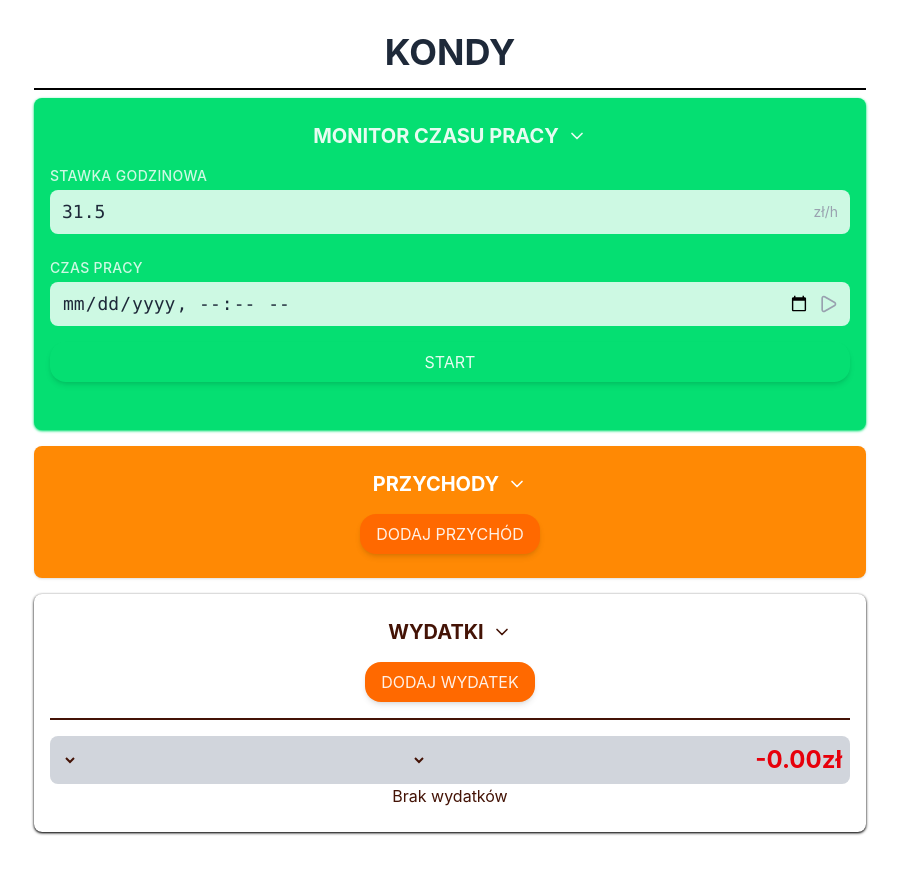
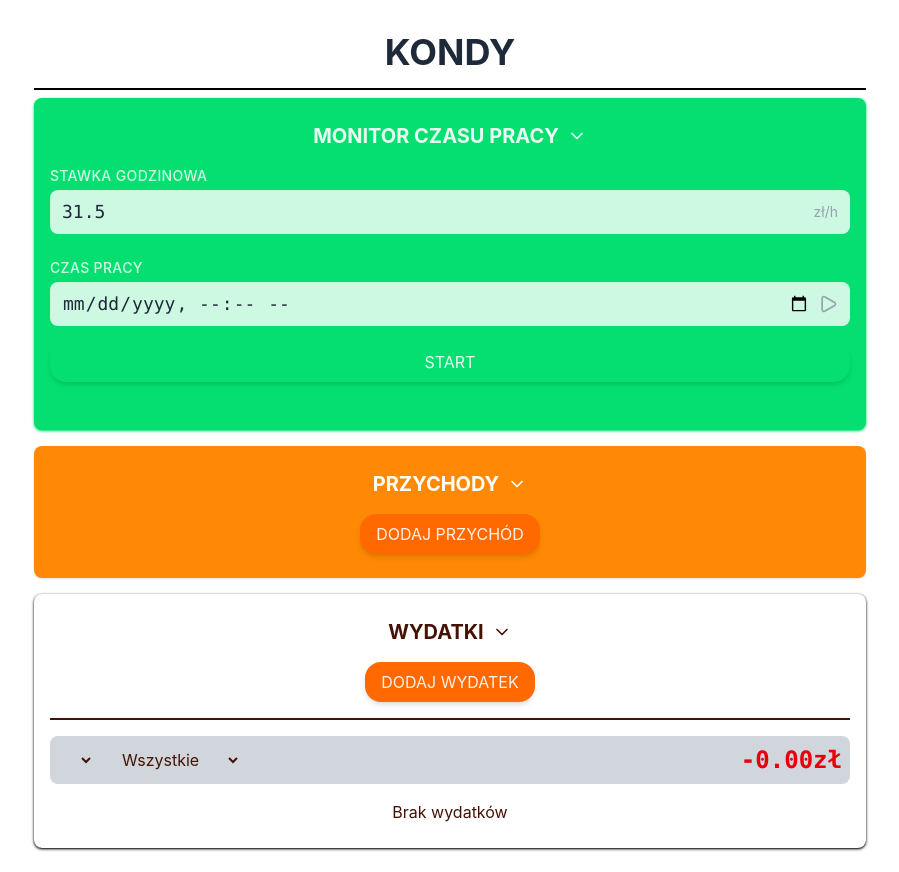
Before and after one commit to KondyKox/money-manager, a React (Vite) app: page / in a window 1280 px wide. Both pictures are taken after a click on the button "Kondy". Shown: the whole page, without its empty margins (190-1089 px from the left). Built offline with nearby package versions, Linux system fonts and the light colour scheme.

Commit message:
feat: filter expenses

```diff
--- a/src/components/panels/ExpensePanel.tsx
+++ b/src/components/panels/ExpensePanel.tsx
@@ -3,7 +3,10 @@ import AddExpenseModal from "../modal/addExpense-modal";
 import CollapsablePanel from "../ui/CollapsablePanel";
 import type { DashboardElement } from "../../types/Dashboard";
 import ExpenseElement from "../ui/ExpenseElement";
-import type { ExpenseCategory } from "../../constants/expenseCategories";
+import {
+  EXPENSE_CATEGORIES,
+  type ExpenseCategory,
+} from "../../constants/expenseCategories";
 
 const ExpensePanel = ({
   editedProfile,
@@ -16,6 +19,7 @@ const ExpensePanel = ({
   const [selectedCategory, setSelectedCategory] =
     useState<ExpenseCategory | null>(null);
 
+  // expenses that we use here
   const filteredExpenses = editedProfile.expenses.filter((expense) => {
     const matchesMonth = expense.date.startsWith(selectedMonth);
     const matchesCategory =
@@ -23,10 +27,18 @@ const ExpensePanel = ({
     return matchesMonth && matchesCategory;
   });
 
+  // total money spent by month
   const totalSpent = filteredExpenses.reduce(
     (sum, expense) => sum + expense.amount,
     0,
   );
+
+  // available months
+  const availableMonths = Array.from(
+    new Set(editedProfile.expenses.map((e) => e.date.slice(0, 7))),
+  )
+    .sort()
+    .reverse();
 
   return (
     <>
@@ -44,18 +56,53 @@ const ExpensePanel = ({
         </div>
 
         <div className="flex justify-between items-center bg-gray-300 p-2 rounded-lg">
-          <select name="" id="">
-            {selectedMonth}
-          </select>
-          <select name="" id="">
-            {selectedCategory}
-          </select>
-          <span className="text-2xl text-red-600 font-bold">
+          <div className="flex justify-center items-center gap-4">
+            <select
+              name="availableMonths"
+              id="availableMonths"
+              value={selectedMonth}
+              onChange={(e) => setSelectedMonth(e.target.value)}
+              className="select"
+            >
+              {availableMonths.map((month) => (
+                <option key={month} value={month} className="px-2">
+                  {new Date(month + "-01").toLocaleDateString("pl-PL", {
+                    month: "long",
+                    year: "numeric",
+                  })}
+                </option>
+              ))}
+            </select>
+            <select
+              name="categories"
+              id="categories"
+              value={(selectedCategory as ExpenseCategory) ?? "all"}
+              onChange={(e) =>
+                setSelectedCategory(
+                  e.target.value === "all"
+                    ? null
+                    : (e.target.value as ExpenseCategory),
+                )
+              }
+              className="select"
+            >
+              <option value="all" className="px-2">
+                Wszystkie
+              </option>
+              {EXPENSE_CATEGORIES.map((category) => (
+                <option key={category} value={category} className="px-2">
+                  {category}
+                </option>
+              ))}
+            </select>
+          </div>
+
+          <span className="text-2xl text-red-600 font-bold font-mono">
             -{totalSpent.toFixed(2)}zł
           </span>
         </div>
 
-        <div className="flex flex-col justify-center items-center gap-2">
+        <div className="flex flex-col justify-center items-center gap-2 mt-4">
           {filteredExpenses.length === 0 ? (
             <span className="text-center">Brak wydatków</span>
           ) : (
--- a/src/index.css
+++ b/src/index.css
@@ -49,3 +49,7 @@ textarea {
 .btn-secondary {
   @apply uppercase cursor-pointer bg-orange-500 hover:bg-orange-200 hover:shadow-orange-800 shadow-md transition duration-200 rounded-2xl py-2 px-4 active:scale-90 text-white/90 hover:text-black/90;
 }
+
+.select {
+  @apply px-2 hover:bg-gray-200 transition-colors duration-200 cursor-pointer rounded;
+}
```
